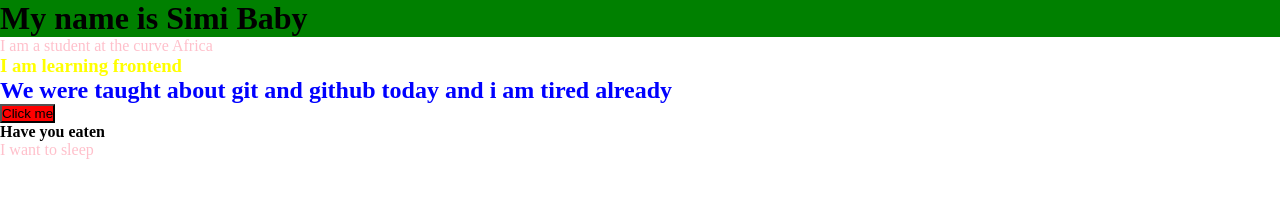
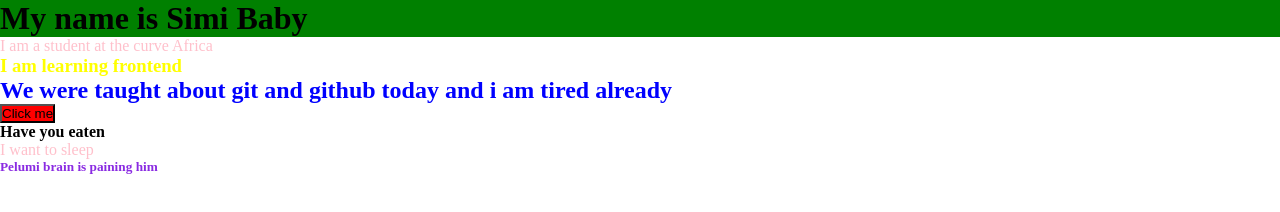
Before and after one commit to simisola-tech/third-class, a website: page index.html in a window 1280 px wide. Drawn offline with Linux system fonts and the light colour scheme.

Commit message:
I added h5 tag

```diff
--- a/index.css
+++ b/index.css
@@ -18,3 +18,6 @@ h2{
 button{
     background-color: red;
 }
+h5{
+    color: blueviolet;
+}
--- a/index.html
+++ b/index.html
@@ -14,5 +14,6 @@
     <button>Click me</button>
     <h4>Have you eaten</h4>
     <p>I want to sleep</p>
+    <h5>Pelumi brain is paining him</h5>
 </body>
 </html>
```
